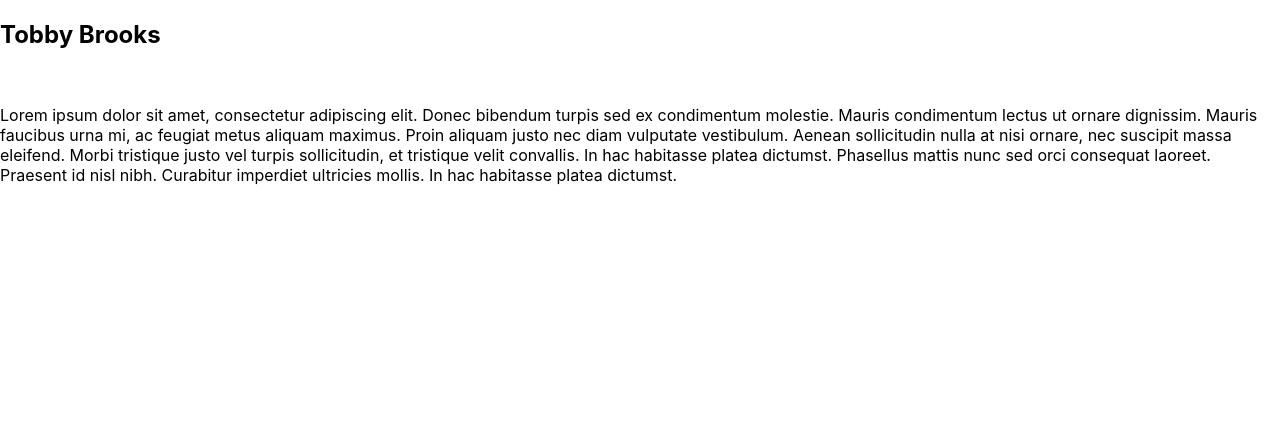
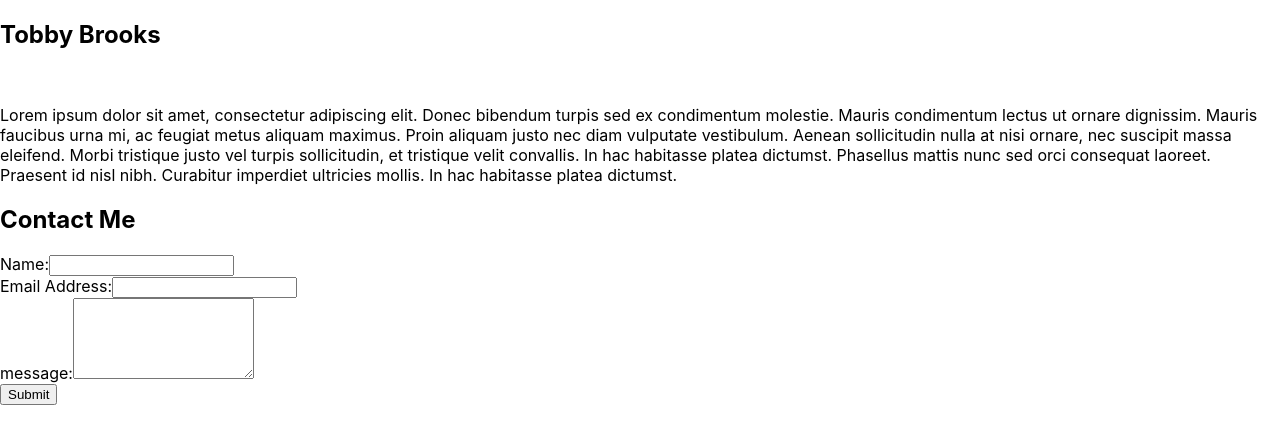
Before and after one commit to 1tbrooks1/tobbybrooks-react-portfolio, a React (Create React App) app: page / in a window 1280 px wide. Shown: the top 444 px of the page. Built offline with nearby package versions, Linux system fonts and the light colour scheme.

Commit message:
worked on Contact form

```diff
--- a/src/App.js
+++ b/src/App.js
@@ -1,9 +1,17 @@
+import React from "react";
 import About from "./components/About";
+import Contact from "./components/Contact";
+import Nav from "./components/Nav"
+import Projects from "./components/Projects"
+import Resume from "./components/Resume"
 
 function App() {
   return (
     <div>
+      <>
       <About></About>
+      </>
+      <Contact></Contact>
     </div>
   );
 }
--- a/src/components/Contact/index.js
+++ b/src/components/Contact/index.js
@@ -0,0 +1,29 @@
+import React, { useState } from "react";
+
+function Contact() {
+  return (
+    <section>
+      <h1>Contact Me</h1>
+      <form>
+        <div>
+          <label htmlFor="name">Name:</label>
+          <input type="text" name="name" />
+        </div>
+        <div>
+          <label htmlFor="email">Email Address:</label>
+          <input type="text"
+          name = "email" />
+        </div>
+        <div>
+          <label htmlFor="message">message:</label>
+          <textarea
+          name = "message"
+          rows = "5" />
+        </div>
+        <button type = "submit">Submit</button>
+      </form>
+    </section>
+  );
+}
+
+export default Contact;
```
